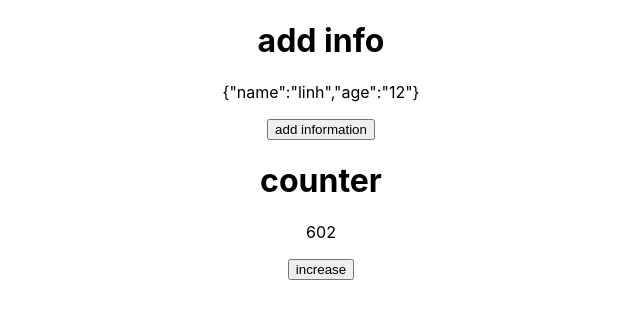
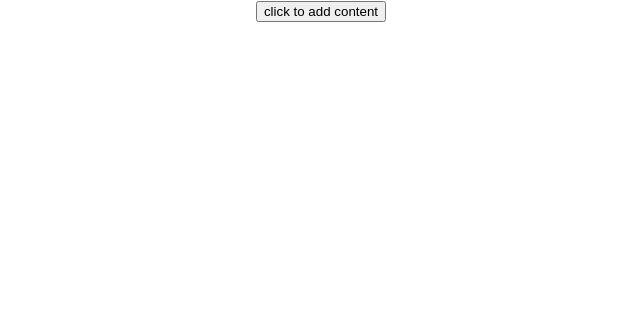
Before and after one commit to phamthimylinhhaui/titktok, a React (Create React App) app: page / in a window 1280 px wide. Shown: the top 318 px of the page, without its empty margins (319-959 px from the left). Built offline with nearby package versions, Linux system fonts and the light colour scheme.

Commit message:
lesson-52: use effect

```diff
--- a/src/App.js
+++ b/src/App.js
@@ -1,50 +1,21 @@
-import logo from './logo.svg';
 import './App.css';
 import { useState } from 'react'
+import Content from './components/content'
 
 const order = [100, 2, 500];
 function App() {
-  const [counter, setCounter] = useState(
-    order.reduce((total, curr) => (total + curr))
-  );
-  const [info, setInfo] = useState({
-    name: 'linh',
-    age: '12',
-  });
-  const handleIncrease = () => {
-    // setCounter(counter + 1);
-    // setCounter(counter + 1);
-    // setCounter(counter + 1);
-    // how to setCounter + 3 and re-render 1 time =>use callback in setState
+  const [show, setShow] = useState(false);
 
-    setCounter(pre => pre + 1)
-    setCounter(pre => pre + 1)
-    setCounter(pre => pre + 1)
-  }
-
-  const handleAddInfo = () => {
-    setInfo({
-      ...info,
-      bio: 'yeu mau hong'
-    })
-  }
 
   return (
     <div className="App">
       <div>
-        <h1>add info</h1>
-        <p>{JSON.stringify(info)}</p>
-        <button onClick={handleAddInfo}>
-          add information
+        <button onClick={() => setShow(!show)}>
+          click to add content
         </button>
+        {show && <Content/>}
       </div>
-      <div>
-        <h1>counter</h1>
-        <p>{counter}</p>
-        <button onClick={handleIncrease}>
-          increase
-        </button>
-      </div>
+
     </div>
   );
 }
--- /dev/null
+++ b/src/components/content.js
@@ -0,0 +1,27 @@
+import { useEffect, useState } from 'react'
+
+export default function Content()
+{
+  const [title, setTitle] = useState('');
+  const [data, setData] = useState([]);
+  useEffect(() => {
+    fetch('https://jsonplaceholder.typicode.com/posts')
+      .then(res => res.json())
+      .then(posts => setData(posts))
+    console.log('call in effect')
+  }, [])
+
+
+  return (<div>
+    <div>
+      <label htmlFor="title">input title</label><br/>
+      <input type="text" id="title" value={title} onChange={(e) => setTitle(e.target.value)}/>
+    </div>
+    {console.log('re-render UI')}
+    <div>
+      <ul>
+        {data.map(post => (<li key={post.id}>{post.title}</li>))}
+      </ul>
+    </div>
+  </div>)
+}
```
